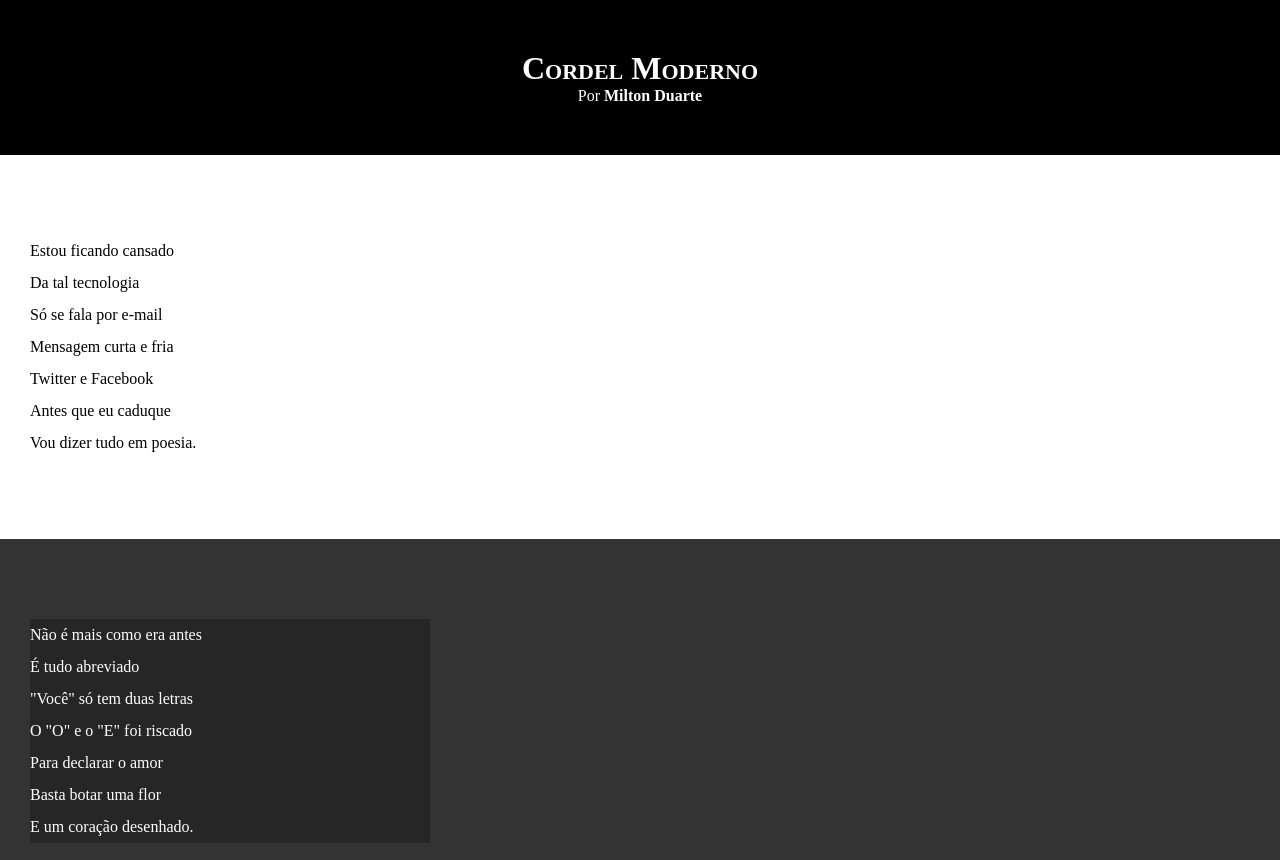
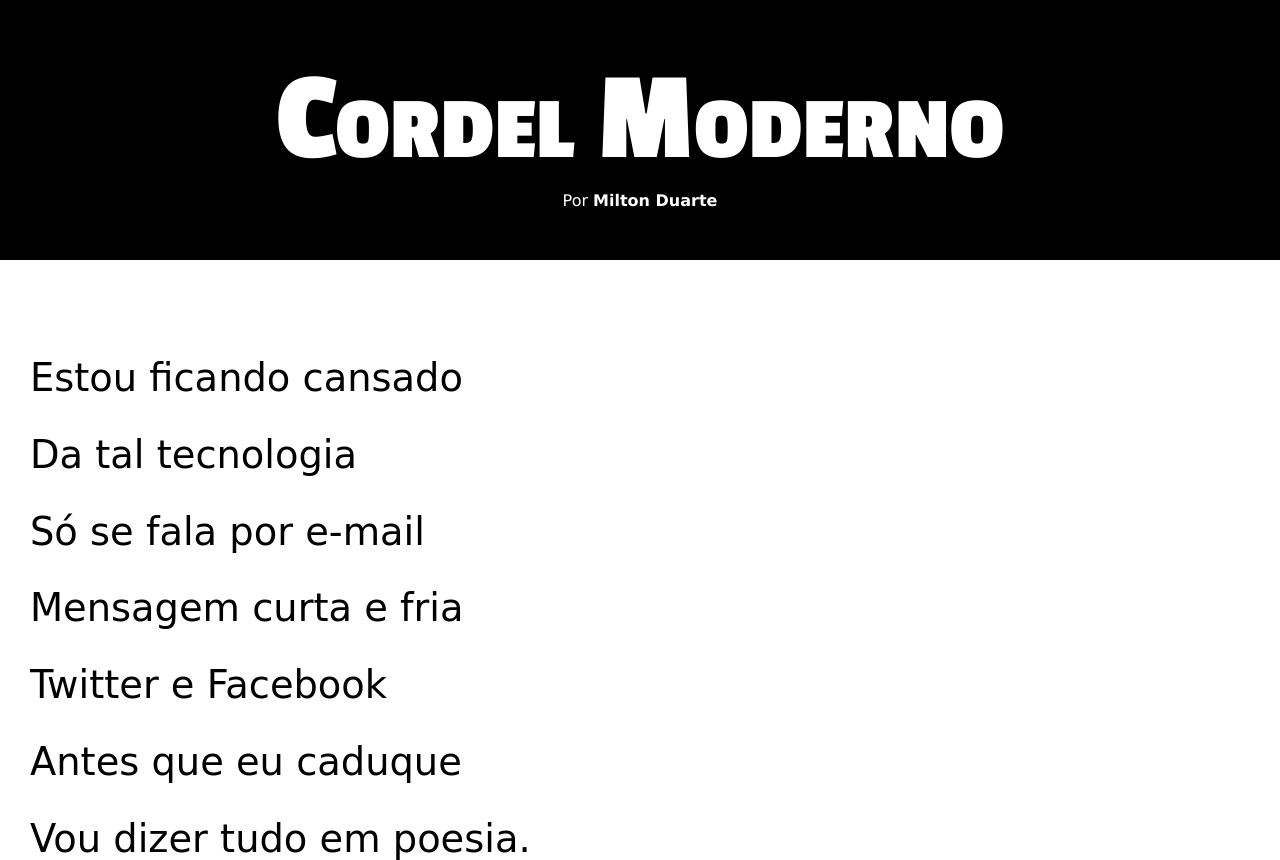
Before and after one commit to FelipeGabrielMenezes/html-css, a plain HTML site: page desafios/desafio02/index.html in a window 1280 px wide. Shown: the top 860 px of the page. Drawn offline with Linux system fonts and the light colour scheme.

Commit message:
atualização de estilos desafio 12

```diff
--- a/desafios/desafio02/style.css
+++ b/desafios/desafio02/style.css
@@ -1,13 +1,25 @@
 @charset "UTF-8";
+
+@import url('https://fonts.googleapis.com/css2?family=Passion+One:wght@400;700;900&display=swap');
+
+@import url('https://fonts.googleapis.com/css2?family=Sriracha&display=swap');
+
+:root {
+    --fonte1: Verdana, Geneva, Tahoma, sans-serif;
+    --fonte2: 'Passion One', cursive;
+    --fonte3: 'Siracha', cursive;
+}
 
 * {
     margin: 0px;
     padding: 0px;
+    font-size: 1em;
 }
 
 html, body {
     min-height: 100vh;
     background-color: darkgray;
+    font-family: var(--fonte1);
 }
 
 header {
@@ -15,12 +27,15 @@ header {
     color: white;
     text-align: center;
 
+
 }
 
 header > h1 {
     padding-top: 50px;
     font-variant: small-caps;
     /*text-transform: uppercase;*/
+    font-family: var(--fonte2);
+    font-size: 10vw;
 
 }
 
@@ -44,6 +59,8 @@ section {
     padding-bottom: 10vh;
     line-height: 2em;
     padding-left: 30px;
+    font-family: var(--fonte3);
+    font-size: 3vw;
 }
 
 section.normal {
@@ -57,8 +74,9 @@ section.imagem {
 }
 
 section.imagem > p {
+    display: inline-block;
     background-color: rgba(0, 0, 0, 0.253);
-    width: 400px;
+
 }
 
 
```
